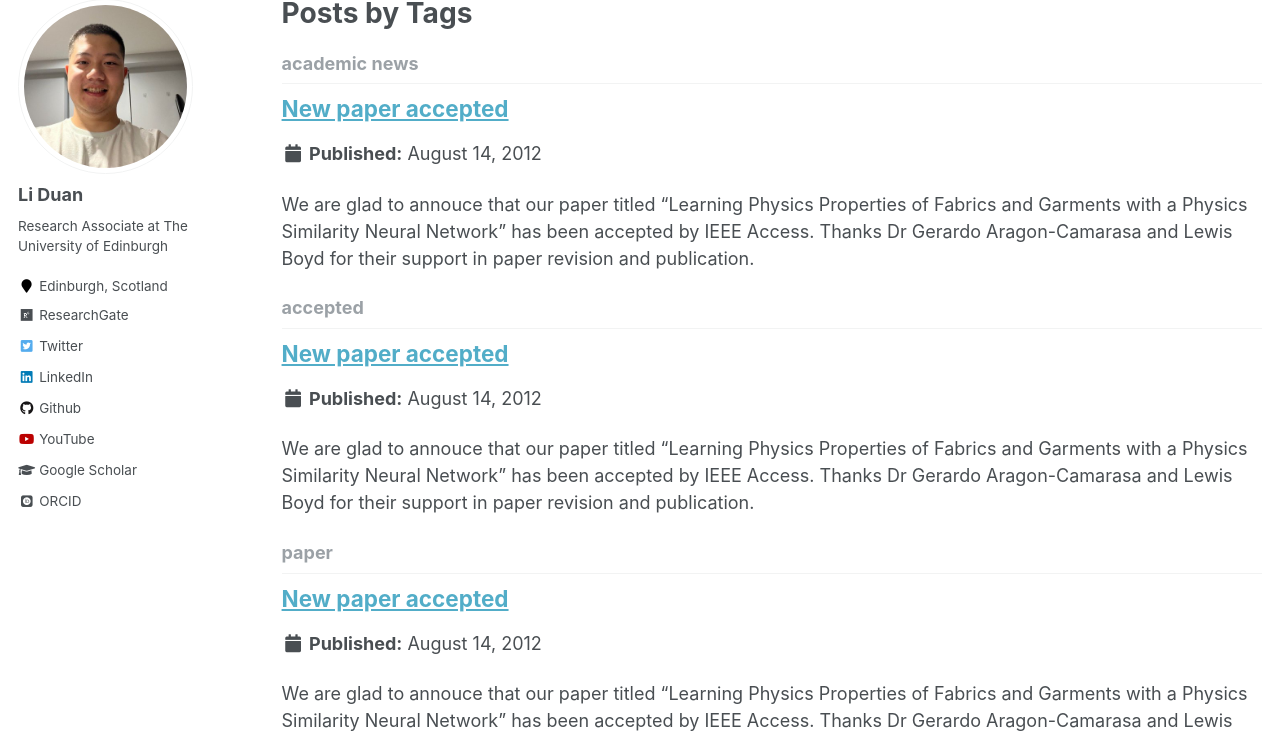
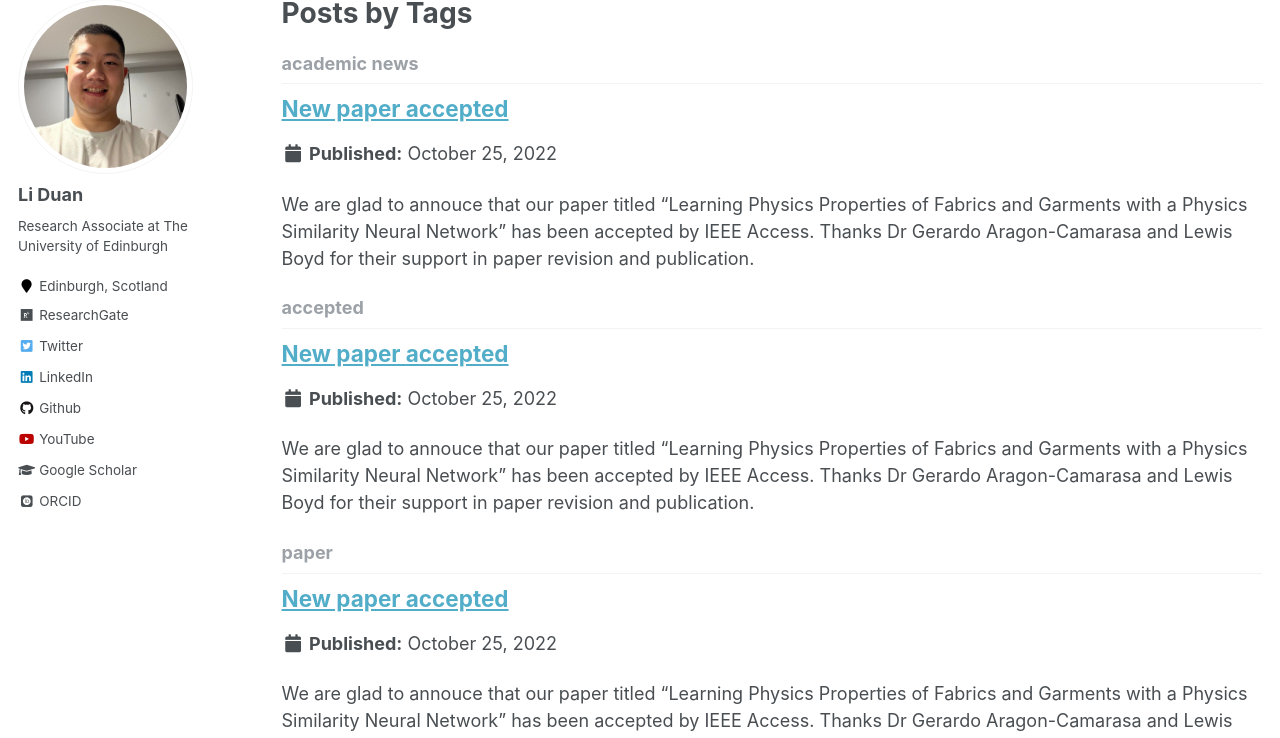
Before and after one commit to LiDuanAtGlasgow/liduan, a Jekyll site: the page built from _pages/tag-archive.html, in a window 1280 px wide and 1102 px high. Shown: the part 119-857 px from the top of the window. Built offline with Jekyll 4.4.1, drawn with Linux system fonts in a browser that asks for light colours; some web fonts are replaced.

Commit message:
Update 2022-10-25-blog-post-1.md

```diff
--- a/_posts/2022-10-25-blog-post-1.md
+++ b/_posts/2022-10-25-blog-post-1.md
@@ -1,6 +1,6 @@
 ---
 title: 'New paper accepted'
-date: 2012-08-14
+date: 2022-10-25
 permalink: /posts/2022/10/blog-post-1/
 tags:
   - academic news
```
